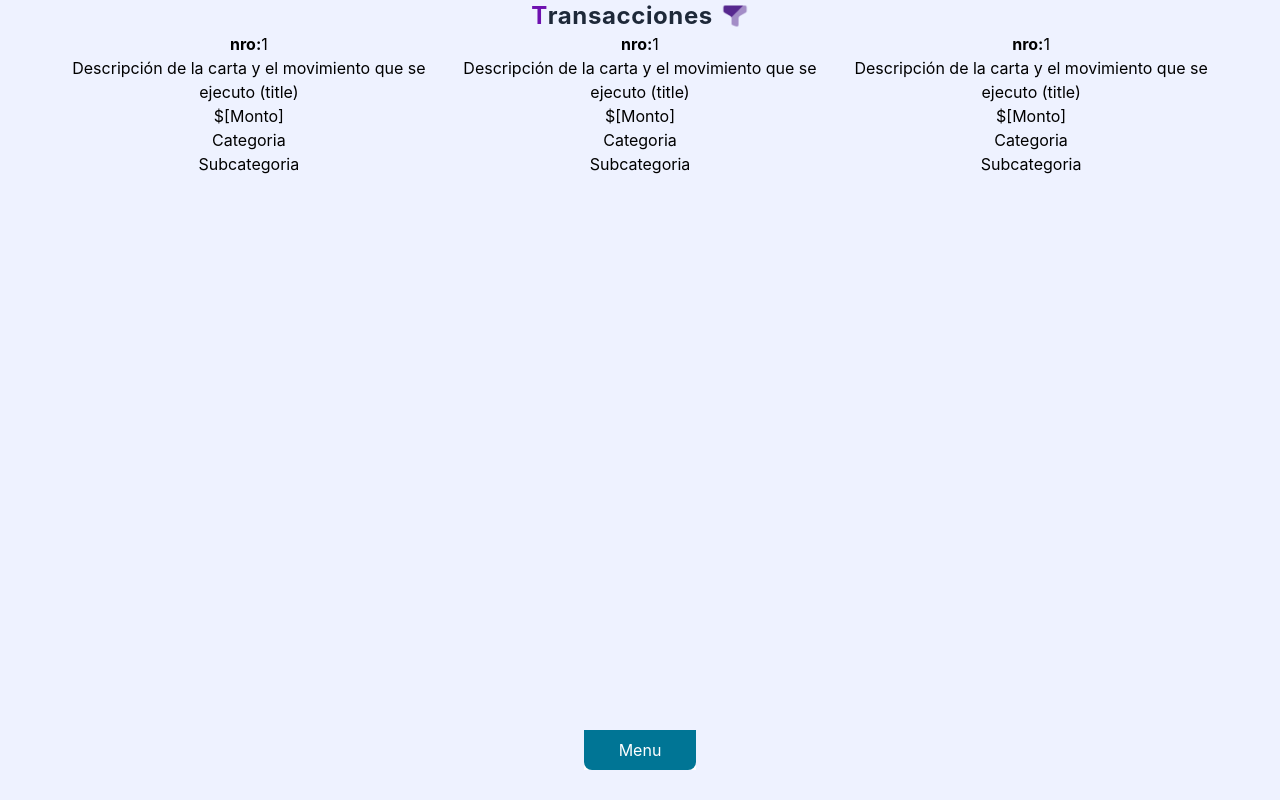
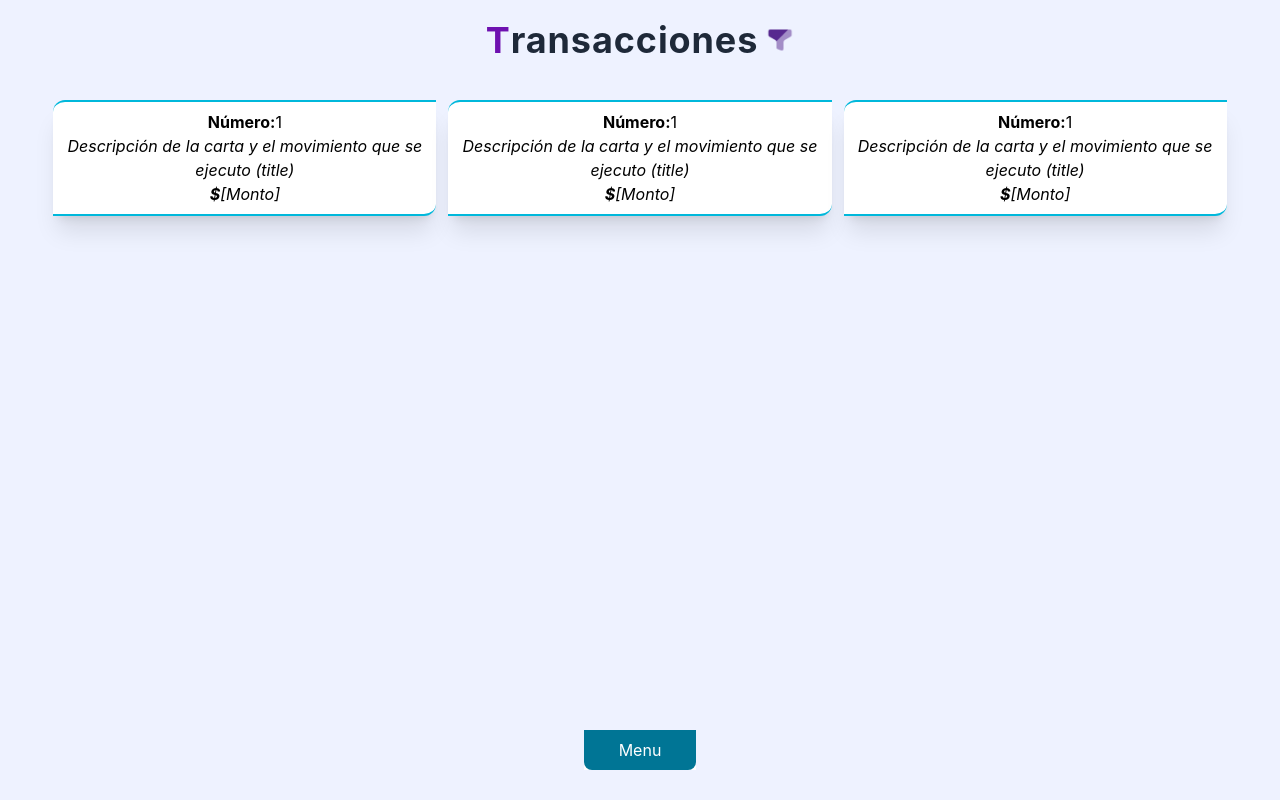
Before and after one commit to gastonrb19/fing-front, a React (Vite) app: page /movements in a window 1280 px wide. Built offline with nearby package versions, Linux system fonts and the light colour scheme.

Commit message:
DONE: Added more design to cards movements. Also state to handle open and hidde info about category and subcategory. | TODO: Pass props for the cards and also add type of spend

```diff
--- a/src/components/Movements/CardMovement.tsx
+++ b/src/components/Movements/CardMovement.tsx
@@ -1,16 +1,28 @@
+'use client';
+import {useState} from 'react';
+
 export default function CardMovement({nro, description, amount, category, subcategory}: {nro: number, description: string, amount: number, category: string,subcategory: string}){
+  const [displayCard, setDisplayCard] = useState(false);
   return (
-  <article className="w-12/12 text-center">
+  <article className="w-12/12 text-center shadow-xl p-2 rounded-tl-xl rounded-br-xl bg-white border-y-2 border-cyan-500 hover:border-purple-500 duration-500 hover:cursor-pointer"
+      onClick={()=> setDisplayCard(!displayCard)}>
           <h3>
-            <span className="font-bold">nro:</span>
+            <span className="font-bold">Número:</span>
             1
           </h3>
-          <p>Descripción de la carta y el movimiento que se ejecuto (title)  </p>
-          <div className="hide-section">
-            <p>$[Monto]</p>
-            <p>Categoria</p>
-            <p>Subcategoria</p>
+          <p className="italic">Descripción de la carta y el movimiento que se ejecuto (title)  </p>
+          <div className={`hide-section ${displayCard ? "block" : "hidden"}`}>
+            <div className="container-text-categories flex flex-row justify-center gap-2 font-bold">
+              <p className="">Categoria</p>
+              <p>Subcategoria</p>
+            </div>
+            <div className="container-info-categories flex flex-row justify-center gap-2 italic">
+              <p>[Info category]</p>
+              <p>[Info subcategory]</p>
+            </div>
           </div>
+          <p className="italic">
+            <span className="font-bold">$</span>[Monto]
+          </p>
         </article>
-
   )}
--- a/src/components/Movements/TitleMovements.tsx
+++ b/src/components/Movements/TitleMovements.tsx
@@ -6,7 +6,7 @@ export default function TitleMovements({
   displayFilter: boolean;
 }) {
   return (
-    <h1 className="flex justify-center text-2xl font-bold text-center tracking-wide text-gray-800">
+    <h1 className="flex justify-center text-4xl font-bold text-center tracking-wide text-gray-800 my-5">
       <span className="text-purple-800">T</span>ransacciones
       <button
         className="ml-2 w-7 cursor-pointer"
--- a/src/components/Movements/WrapCardMovement.tsx
+++ b/src/components/Movements/WrapCardMovement.tsx
@@ -2,7 +2,7 @@ import CardMovement from "./CardMovement";
 
 export default function WrapCardMovement(){
   return (
-    <section className="w-11/12 mx-auto grid grid-cols-2 md:grid-cols-3">
+    <section className="w-11/12 mx-auto grid grid-cols-1 md:grid-cols-2 lg:grid-cols-3 gap-3 mt-10">
         <CardMovement />
         <CardMovement/>
         <CardMovement/>
```
